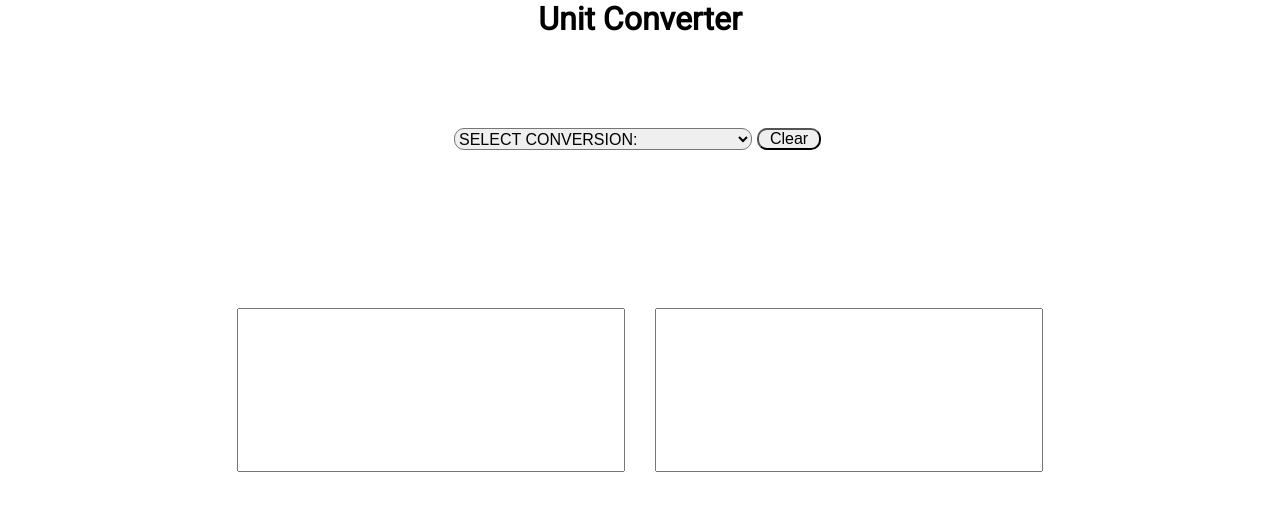
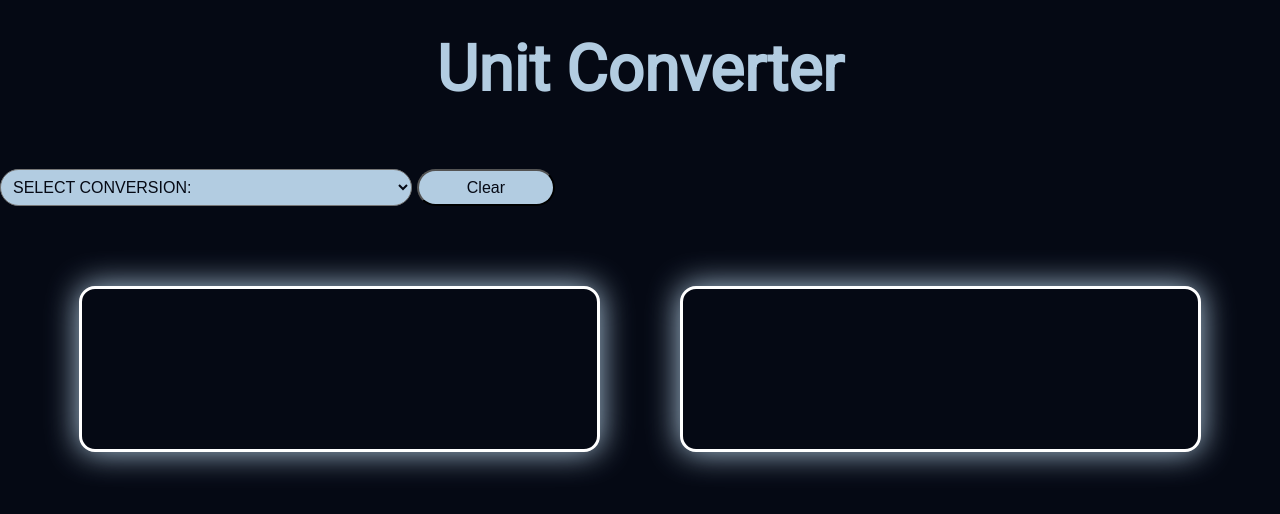
Before and after one commit to Agnik7/UNIT-CONVERTER, a plain HTML site: page index.html in a window 1280 px wide. Drawn offline with Linux system fonts and the light colour scheme.

Commit message:
Update style.css

```diff
--- a/style.css
+++ b/style.css
@@ -5,17 +5,25 @@
 }
 body{
     font-family: 'Roboto';
+    min-height: 100vh;
+    display: flex;
+    flex-direction: column;
+    color: hsl(207, 44%, 79%);
+    background-color: hsl(225, 60%, 5%);
+
+}
+main{
+    display: flex;
+    flex-direction: column;
+    justify-content: center;
+    align-items: center;
 }
 .textArea{
-
     display: flex;
-    /* flex-direction: row; */
     flex-direction: column;
-    padding-top: 10%;
+    padding-top: 5rem;
     justify-content: center;
-    gap: 30px;
-    width: 100vw;
-    height: 100vh;
+    max-height: 20rem;
 }
 .units{
     text-decoration: underline;
@@ -24,30 +32,35 @@ body{
 
 }
 .dropdown{
-    padding-top: 60px;
+    max-width: 35rem;
 }
 h2{
 
     margin: 0px 15vw 0px;
 }
 .inputs{
-    display: inherit;
-    /* flex-direction: row; */
+    margin: auto;
+    display: flex;
     justify-content: center;
-    gap: 30px;
-    width: 100vw;
-    height: 100vh;
+    gap: 5rem;
+    padding: 0 0.5rem;
 }
 
 h1{
-    display: flex;
-    justify-content: center;
+    text-align: center;
+    margin: 2rem;
+    font-size: 4rem;
 }
 
 input{
-    width: 30vw;
-    height: 20vh;
+    border-radius: 1rem;
+    height: 10rem;
+    outline: none;
+    border: 3px solid hsl(207, 44%, 100%);
+    color: hsl(207, 44%, 79%);
+    box-shadow: 0 0 2rem hsl(207, 44%, 79%);
     font-size: 40px;
+    background-color: hsl(225, 60%, 5%);
 }
 .dropdown{
 
@@ -59,16 +72,32 @@ input{
 select, button{
     font-size: 16px;
     border-radius: 10px;
+    background-color: hsl(207, 44%, 79%);
+    color: hsl(225, 60%, 5%);
+    border-radius: 5rem;
+}
+option{
+    color: hsl(225, 60%, 5%);
+}
+select{
+    width: 75%;
+    padding: 0.5rem;
 }
  button{
+    width: 25%;
+    padding: 0 1.5rem;
+    text-align: center;
     margin: 0px 5px 0px;
-    width: 4rem;
+
 }
 button:hover{
     cursor: pointer;
+    background-color: red;
+    box-shadow: 0 0 3rem red;
 }
-/* @media (max-width: 1110px) {
-    button{
-        font-size: 14px;
+
+@media (max-width:500px) {
+    .inputs{
+        flex-direction: column;
     }
-} */
+}
```
